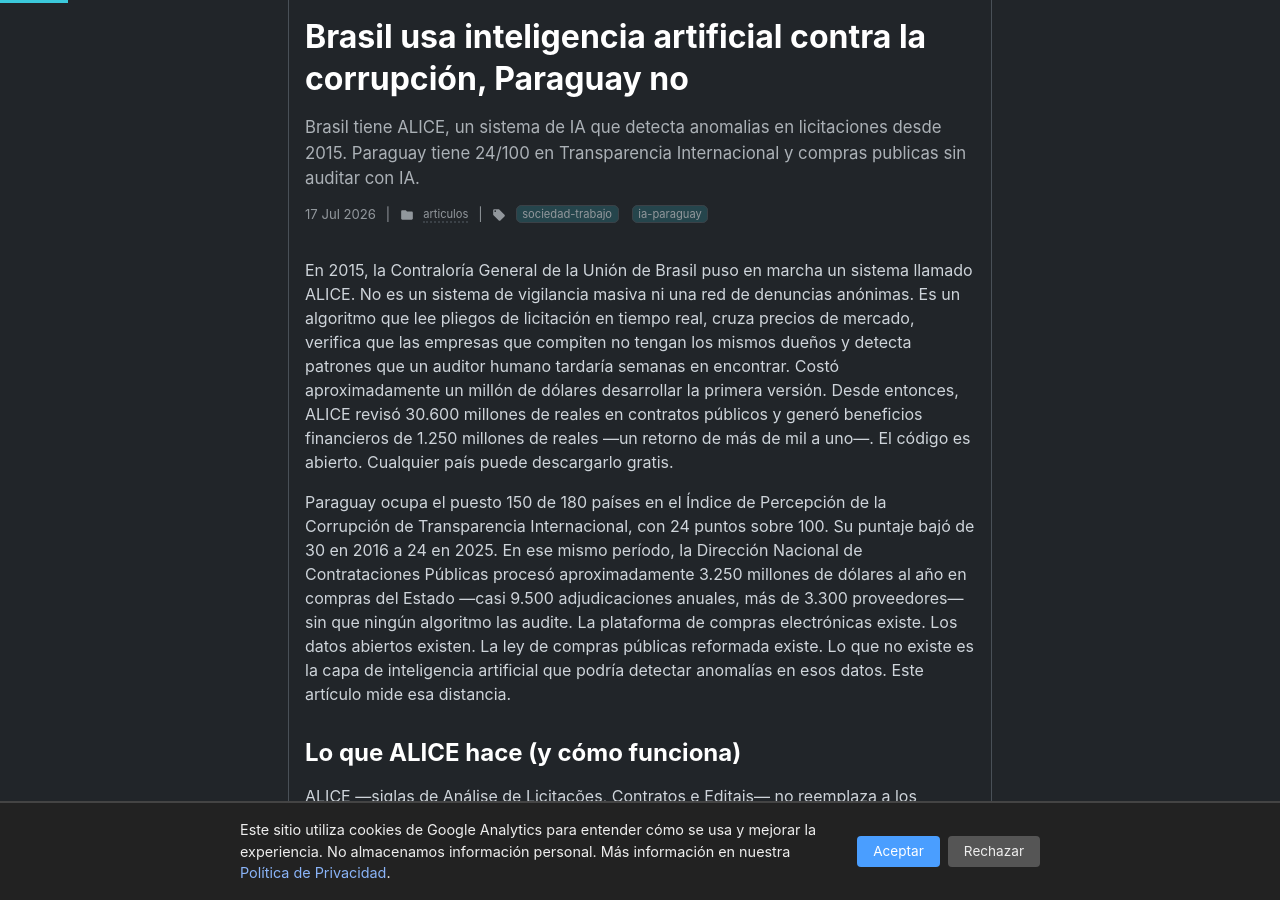
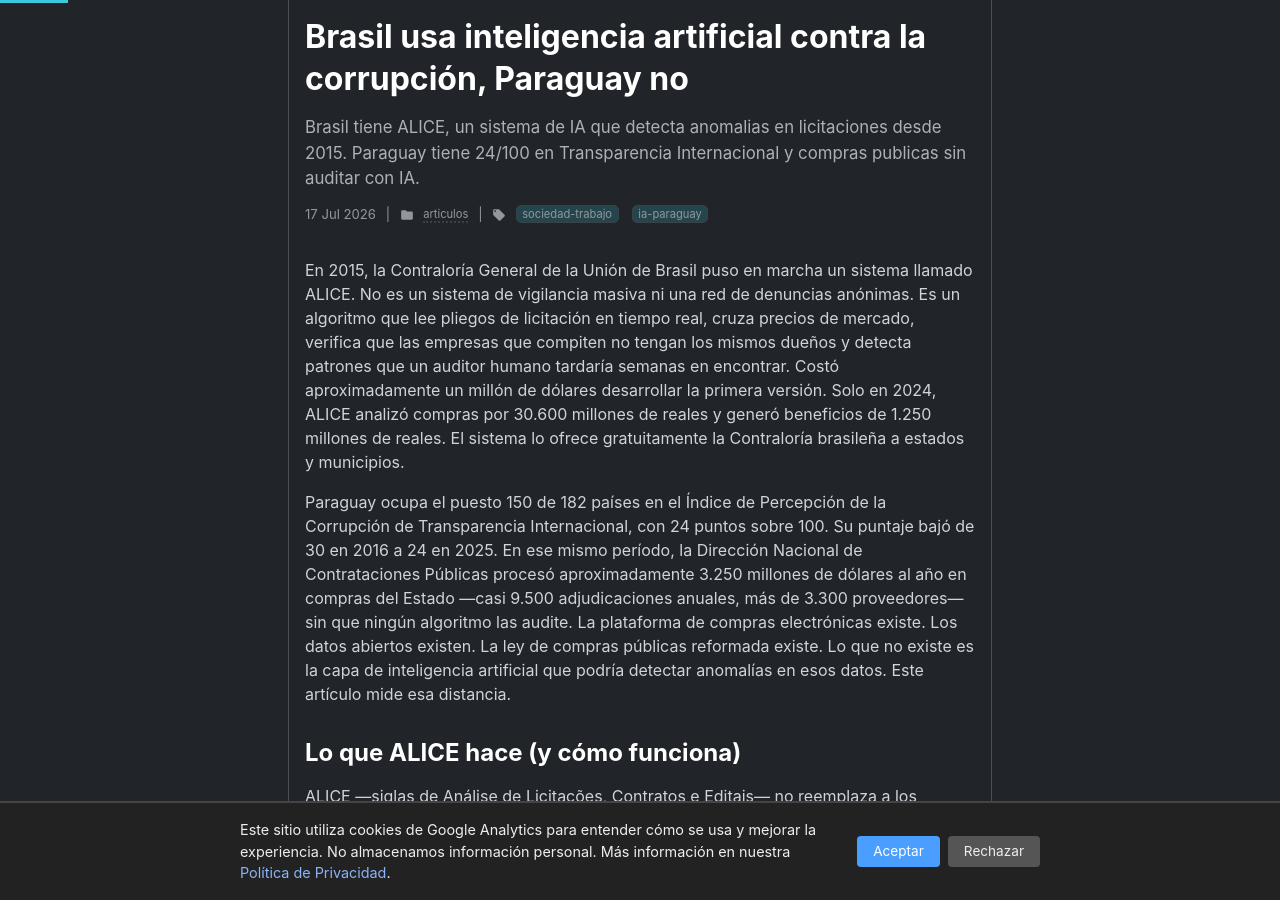
Before and after one commit to miravosqueinteresante/muchotexto.net, a Jekyll site: the page built from _posts/2026-07-17-ia-corrupcion-paraguay.md, in a window 1280 px wide and 900 px high, scrolled down 221 px. Built offline with Jekyll 4.4.1, drawn with Linux system fonts in a browser that asks for light colours; some of the changed text lies outside the part shown.

Commit message:
Corregir #25: ALICE no es open source (servicio gratuito), CGU es Ejecutivo (no Congreso), R$ cifras anuales (no acumuladas), CPI 182 paises, Robodebt 2016-2020

```diff
--- a/_posts/2026-07-17-ia-corrupcion-paraguay.md
+++ b/_posts/2026-07-17-ia-corrupcion-paraguay.md
@@ -8,9 +8,9 @@
 description: "Brasil tiene ALICE, un sistema de IA que detecta anomalias en licitaciones desde 2015. Paraguay tiene 24/100 en Transparencia Internacional y compras publicas sin auditar con IA."
 ---
 
-En 2015, la Contraloría General de la Unión de Brasil puso en marcha un sistema llamado ALICE. No es un sistema de vigilancia masiva ni una red de denuncias anónimas. Es un algoritmo que lee pliegos de licitación en tiempo real, cruza precios de mercado, verifica que las empresas que compiten no tengan los mismos dueños y detecta patrones que un auditor humano tardaría semanas en encontrar. Costó aproximadamente un millón de dólares desarrollar la primera versión. Desde entonces, ALICE revisó 30.600 millones de reales en contratos públicos y generó beneficios financieros de 1.250 millones de reales —un retorno de más de mil a uno—. El código es abierto. Cualquier país puede descargarlo gratis.
+En 2015, la Contraloría General de la Unión de Brasil puso en marcha un sistema llamado ALICE. No es un sistema de vigilancia masiva ni una red de denuncias anónimas. Es un algoritmo que lee pliegos de licitación en tiempo real, cruza precios de mercado, verifica que las empresas que compiten no tengan los mismos dueños y detecta patrones que un auditor humano tardaría semanas en encontrar. Costó aproximadamente un millón de dólares desarrollar la primera versión. Solo en 2024, ALICE analizó compras por 30.600 millones de reales y generó beneficios de 1.250 millones de reales. El sistema lo ofrece gratuitamente la Contraloría brasileña a estados y municipios.
 
-Paraguay ocupa el puesto 150 de 180 países en el Índice de Percepción de la Corrupción de Transparencia Internacional, con 24 puntos sobre 100. Su puntaje bajó de 30 en 2016 a 24 en 2025. En ese mismo período, la Dirección Nacional de Contrataciones Públicas procesó aproximadamente 3.250 millones de dólares al año en compras del Estado —casi 9.500 adjudicaciones anuales, más de 3.300 proveedores— sin que ningún algoritmo las audite. La plataforma de compras electrónicas existe. Los datos abiertos existen. La ley de compras públicas reformada existe. Lo que no existe es la capa de inteligencia artificial que podría detectar anomalías en esos datos. Este artículo mide esa distancia.
+Paraguay ocupa el puesto 150 de 182 países en el Índice de Percepción de la Corrupción de Transparencia Internacional, con 24 puntos sobre 100. Su puntaje bajó de 30 en 2016 a 24 en 2025. En ese mismo período, la Dirección Nacional de Contrataciones Públicas procesó aproximadamente 3.250 millones de dólares al año en compras del Estado —casi 9.500 adjudicaciones anuales, más de 3.300 proveedores— sin que ningún algoritmo las audite. La plataforma de compras electrónicas existe. Los datos abiertos existen. La ley de compras públicas reformada existe. Lo que no existe es la capa de inteligencia artificial que podría detectar anomalías en esos datos. Este artículo mide esa distancia.
 
 ## Lo que ALICE hace (y cómo funciona)
 
```
Also changed, not shown: other parts of _posts/2026-07-17-ia-corrupcion-paraguay.md (+2 -2 lines).
